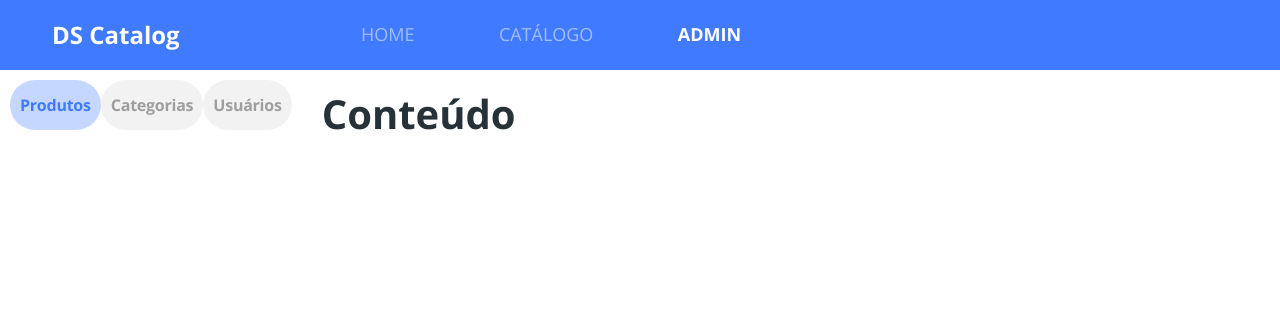
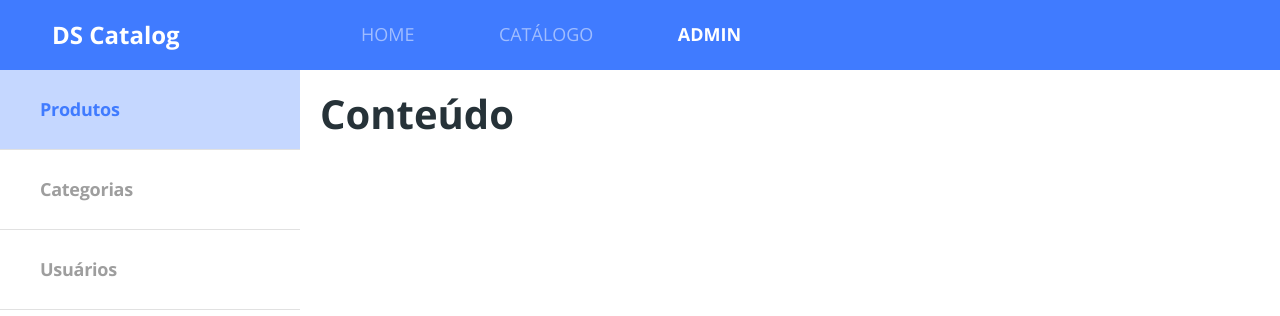
Before and after one commit to YuryRodrigues22/dscatalog, a React (Create React App) app in the folder frontweb/: page /admin in a window 1280 px wide. Shown: the top 316 px of the page. Built offline with nearby package versions, Linux system fonts and the light colour scheme.

Commit message:
Styles Navbar Admin

```diff
--- a/frontweb/src/pages/Admin/NavBar/styles.css
+++ b/frontweb/src/pages/Admin/NavBar/styles.css
@@ -34,3 +34,31 @@
 .admin-nav-item p {
     margin-bottom: 0;
 }
+
+@media (min-width: 768px) {
+    .admin-nav-item {
+        min-width: 220px;
+    }
+}
+
+@media (min-width: 1200px) {
+    ul {
+        justify-content: unset;
+        flex-direction: column;
+    }
+    .admin-nav-container {
+        padding: 0px;
+        width: 300px;
+        height: calc(100vh - 70px);
+    }
+    .admin-nav-item {
+        border-radius: 0px;
+        font-size: 18px;
+        height: 80px;
+        background-color: #ffff;
+        border-bottom: 1px solid #e1e1e1;
+        justify-content: flex-start;
+        padding-left: 40px;
+
+    }
+}
```
